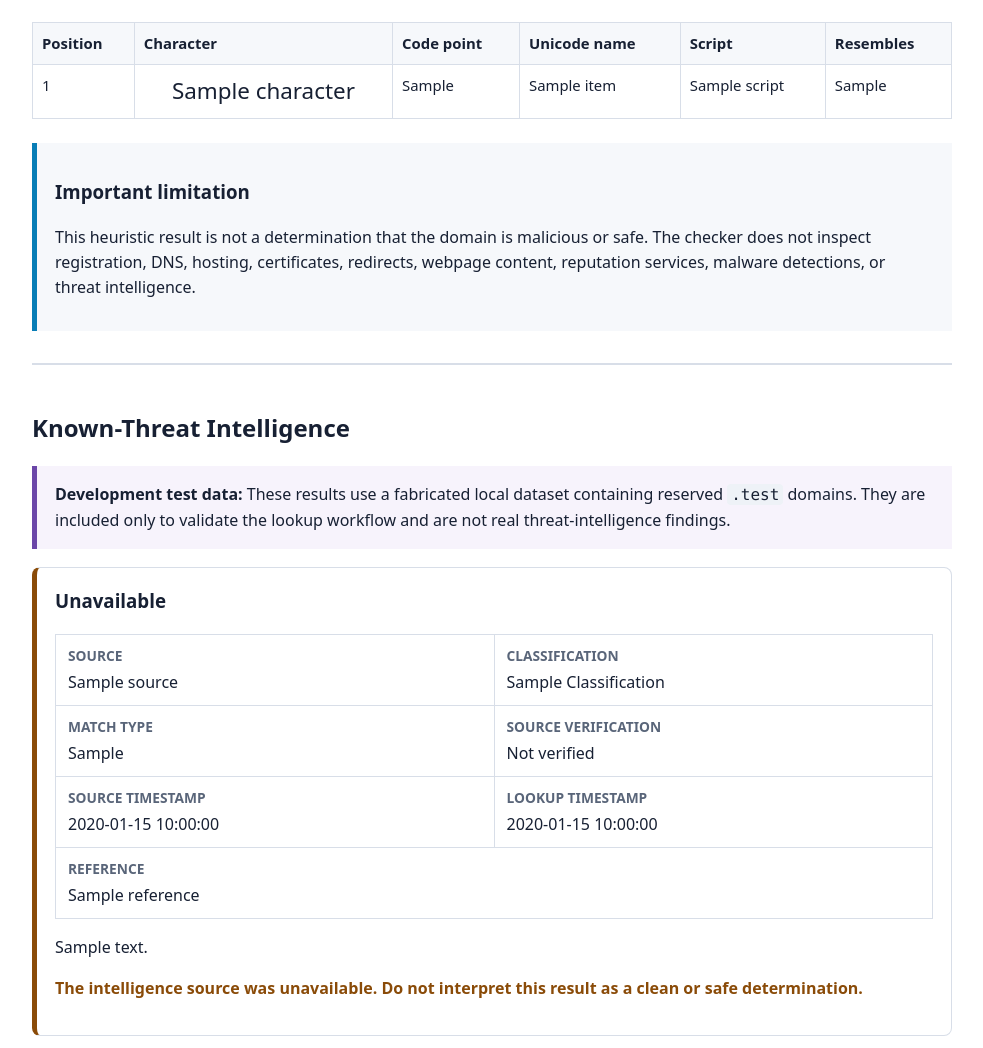
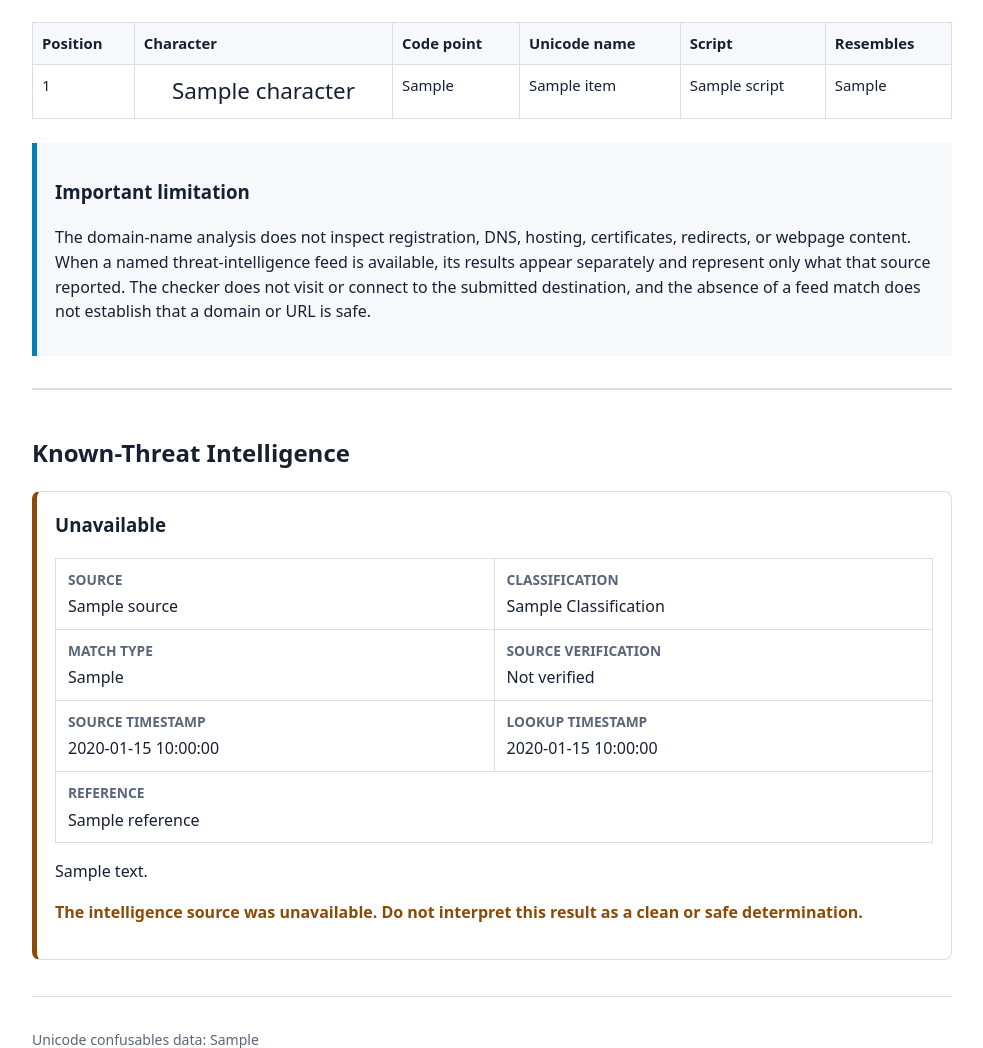
Before and after one commit to CFloy66-v12o/Domain-Spoof-Detector, a Flask app: template templates/index.html in a window 1280 px wide. Shown: the part 1989-3037 px from the top of the page, without its empty margins (148-1131 px from the left). Run offline with Flask 3, Linux system fonts and the light colour scheme; the template is opened without the code that fills it: most values are stand-ins (such as "Sample title", 1, 10 or a date in 2020).

Commit message:
Separate live intelligence from test-data notice
Remove test-only labeling from live intelligence results and conditionally display the fabricated-feed notice.

```diff
--- a/templates/index.html
+++ b/templates/index.html
@@ -241,26 +241,30 @@
         <section class="limitation">
           <h3>Important limitation</h3>
           <p>
-            This heuristic result is not a determination that the domain is
-            malicious or safe. The checker does not inspect registration,
-            DNS, hosting, certificates, redirects, webpage content,
-            reputation services, malware detections, or threat intelligence.
+            The domain-name analysis does not inspect registration, DNS, hosting,
+            certificates, redirects, or webpage content. When a named
+            threat-intelligence feed is available, its results appear separately and
+            represent only what that source reported. The checker does not visit or
+            connect to the submitted destination, and the absence of a feed match
+            does not establish that a domain or URL is safe.
           </p>
         </section>
        {% if intelligence_findings %}
         <section
           class="intelligence-results"
-            aria-label="Known-threat intelligence test results"
+          aria-label="Known-threat intelligence results"
         >
             <h2>Known-Threat Intelligence</h2>
 
+        {% if fabricated_feed_enabled %}
           <div class="test-data-notice">
               <strong>Development test data:</strong>
-              These results use a fabricated local dataset containing reserved
-              <code>.test</code> domains. They are included only to validate
-              the lookup workflow and are not real threat-intelligence
-              findings.
+              These results use a fabricated local dataset containing
+              reserved <code>.test</code> domains. They are included only
+              to validate the lookup workflow and are not real
+              threat-intelligence findings.
           </div>
+         {% endif %}
 
             {% for finding in intelligence_findings %}
               <article
```
Lines whose indentation alone changed are shown as unchanged.
